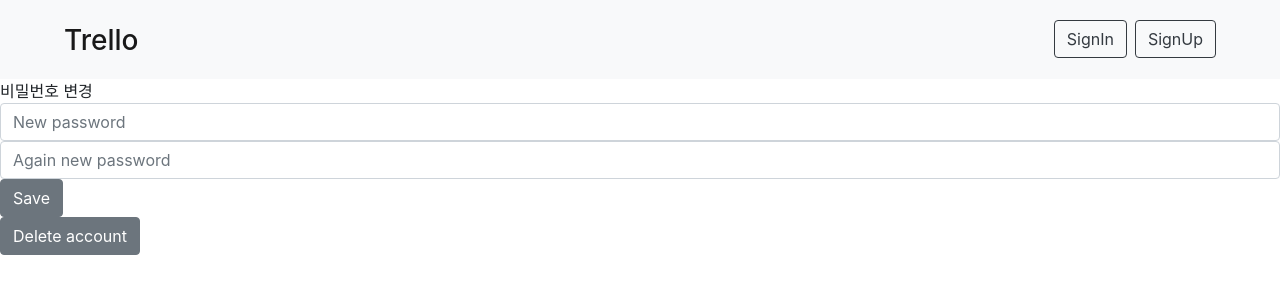
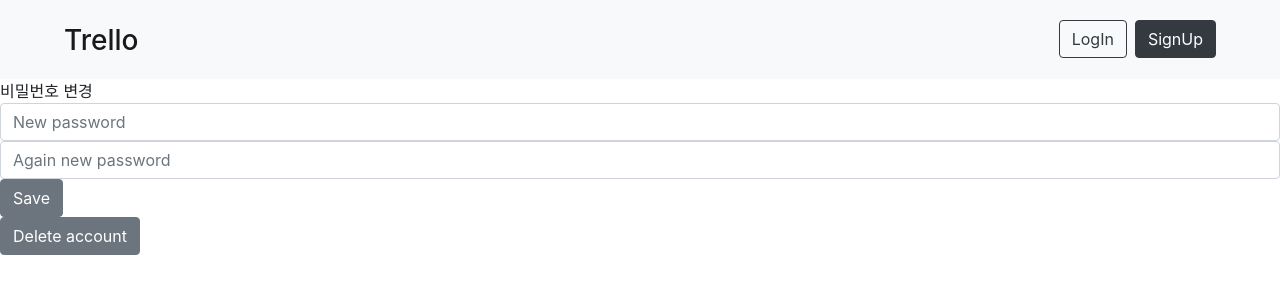
Before and after one commit to kjeunn/trello-cloning-client, a React (Create React App) app: page /setting in a window 1280 px wide. Shown: the top 300 px of the page. Built offline with nearby package versions, Linux system fonts and the light colour scheme; no server answers.

Commit message:
Implement  navbar css :lipstick:

```diff
--- a/src/components/GuestNav.js
+++ b/src/components/GuestNav.js
@@ -15,14 +15,14 @@
               <input
                 className="btn btn-outline-dark my-2 my-sm-0 mr-2"
                 type="button"
-                value="SignIn"
+                value="LogIn"
               />
             </Link>
           </li>
           <li className="nav-item">
             <Link to="/signup">
               <input
-                className="btn btn-outline-dark my-2 my-sm-0 mr-5"
+                className="btn btn-dark my-2 my-sm-0 mr-5"
                 type="button"
                 value="SignUp"
               />
--- a/src/components/UserNav.js
+++ b/src/components/UserNav.js
@@ -1,11 +1,12 @@
 import React from 'react';
 import { Link } from 'react-router-dom';
 import { Nav } from 'reactstrap';
+import { SERVER_ADDRESS } from '../config/.env';
 
 function UserNav() {
   async function handleLogOutClicked() {
     if (document.cookie) {
-      await fetch('http://localhost:3002/user/signout', {
+      await fetch(`${SERVER_ADDRESS}/user/signout`, {
         credentials: 'include',
       })
         .then(res => res.json())
@@ -26,7 +27,7 @@
               <input
                 className="btn btn-outline-dark my-2 my-sm-0 mr-2"
                 type="button"
-                value="SignOut"
+                value="LogOut"
                 onClick={handleLogOutClicked}
               />
             </Link>
@@ -34,7 +35,7 @@
           <li className="nav-item">
             <Link to="/setting">
               <input
-                className="btn btn-outline-dark my-2 my-sm-0 mr-5"
+                className="btn btn btn-dark my-2 my-sm-0 mr-5"
                 type="button"
                 value="Settings"
               />
```
